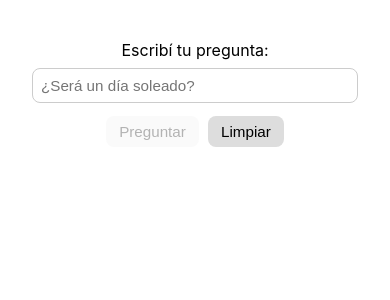
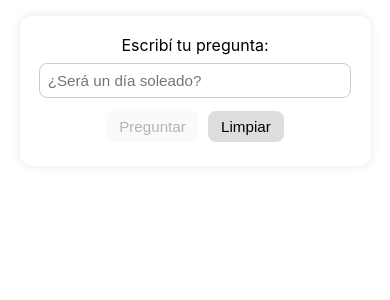
Before and after one commit to JulietaGonella/yesnoapp, a React (Create React App) app: page / in a window 390 px wide. Shown: the top 300 px of the page. Built offline with nearby package versions, Linux system fonts and the light colour scheme.

Commit message:
modificacion en el css

```diff
--- a/src/routes/YesNoForm.css
+++ b/src/routes/YesNoForm.css
@@ -1,14 +1,22 @@
+/* Reset básico */
+body, html {
+  margin: 0;
+  padding: 0;
+  width: 100%;
+}
+
 * {
   box-sizing: border-box;
 }
 
 .contenedor {
   max-width: 500px;
-  margin: 2rem auto; /* esto le da margen exterior vertical */
-  padding: 2rem 1.5rem; /* esto da espacio interior arriba, abajo y costados */
+  margin: 2rem auto;
+  padding: 2rem 1rem;
   text-align: center;
   border-radius: 12px;
   transition: background-color 0.5s ease;
+  box-shadow: 0 0 10px rgba(0, 0, 0, 0.1);
 }
 
 .fondo-yes {
@@ -88,13 +96,15 @@
 
 @media (max-width: 600px) {
   .contenedor {
-    padding: 1.5rem 1rem;
-    margin: 1rem;
+    margin: 1rem auto;
+    padding: 1.2rem;
+    width: 90%; /* esto le da un ancho proporcional al viewport */
   }
 
   .formulario input {
+    width: 100%;
+    padding: 0.5rem;
     font-size: 0.95rem;
-    padding: 0.5rem;
   }
 
   .formulario button {
```
